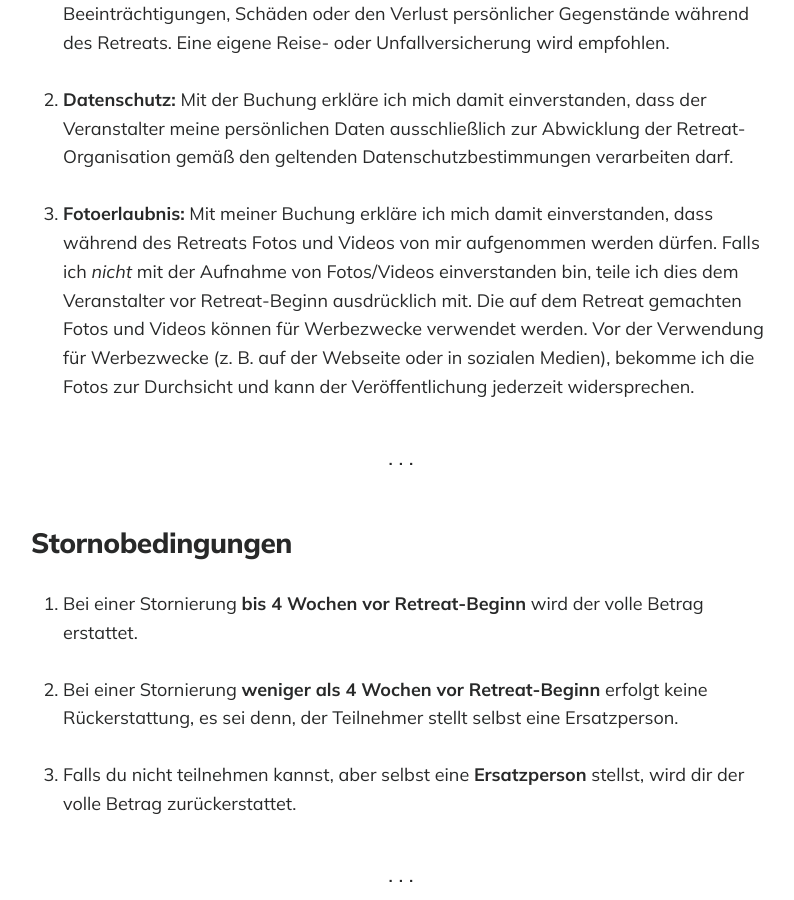
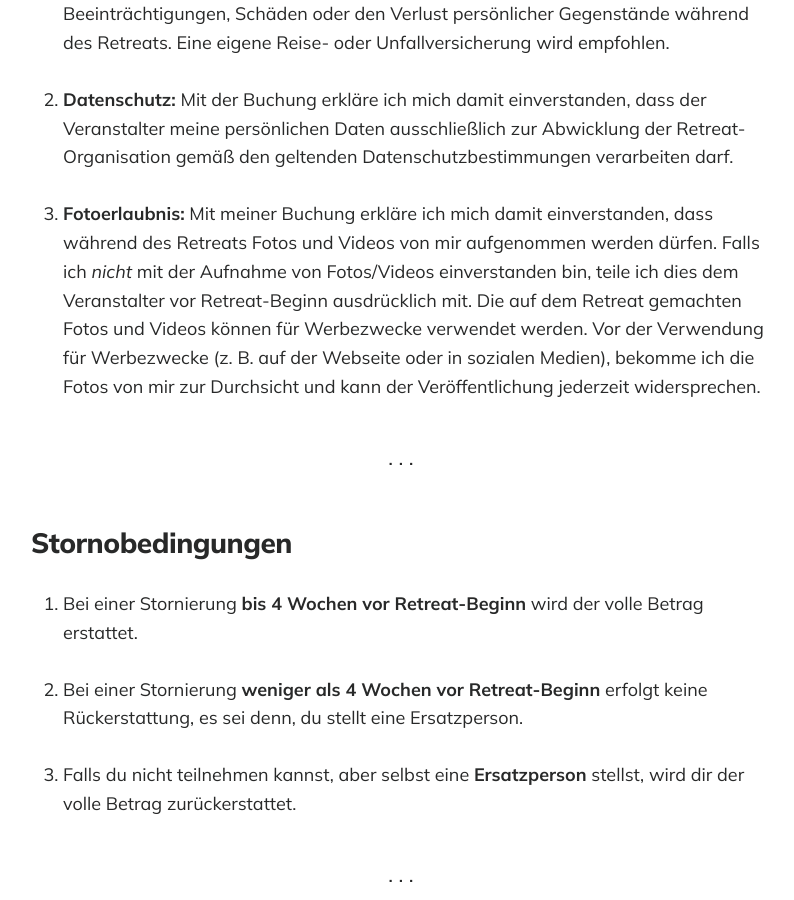
Before and after one commit to lukasziegler/retreats-in-oesterreich, a Jekyll site: the page built from _pages/agbs.md, in a window 1280 px wide and 900 px high, scrolled down 722 px. Shown: the whole window, without its empty margins (239-1033 px from the left). Built offline with Jekyll 4.4.1, drawn with Linux system fonts in a browser that asks for light colours.

Commit message:
agb update

```diff
--- a/_pages/agbs.md
+++ b/_pages/agbs.md
@@ -19,7 +19,7 @@ Mit der Buchung erkläre ich mich damit einverstanden, dass der Veranstalter mei
 
 3. **Fotoerlaubnis:**
 Mit meiner Buchung erkläre ich mich damit einverstanden, dass während des Retreats Fotos und Videos von mir aufgenommen werden dürfen. Falls ich *nicht* mit der Aufnahme von Fotos/Videos einverstanden bin, teile ich dies dem Veranstalter vor Retreat-Beginn ausdrücklich mit.
-Die auf dem Retreat gemachten Fotos und Videos können für Werbezwecke verwendet werden. Vor der Verwendung für Werbezwecke (z. B. auf der Webseite oder in sozialen Medien), bekomme ich die Fotos zur Durchsicht und kann der Veröffentlichung jederzeit widersprechen.
+Die auf dem Retreat gemachten Fotos und Videos können für Werbezwecke verwendet werden. Vor der Verwendung für Werbezwecke (z. B. auf der Webseite oder in sozialen Medien), bekomme ich die Fotos von mir zur Durchsicht und kann der Veröffentlichung jederzeit widersprechen.
 
 ---
 
@@ -27,7 +27,7 @@ Die auf dem Retreat gemachten Fotos und Videos können für Werbezwecke verwende
 
 1. Bei einer Stornierung **bis 4 Wochen vor Retreat-Beginn** wird der volle Betrag erstattet.
 
-2. Bei einer Stornierung **weniger als 4 Wochen vor Retreat-Beginn** erfolgt keine Rückerstattung, es sei denn, der Teilnehmer stellt selbst eine Ersatzperson.
+2. Bei einer Stornierung **weniger als 4 Wochen vor Retreat-Beginn** erfolgt keine Rückerstattung, es sei denn, du stellt eine Ersatzperson.
 
 3. Falls du nicht teilnehmen kannst, aber selbst eine **Ersatzperson** stellst, wird dir der volle Betrag zurückerstattet.
 
```
